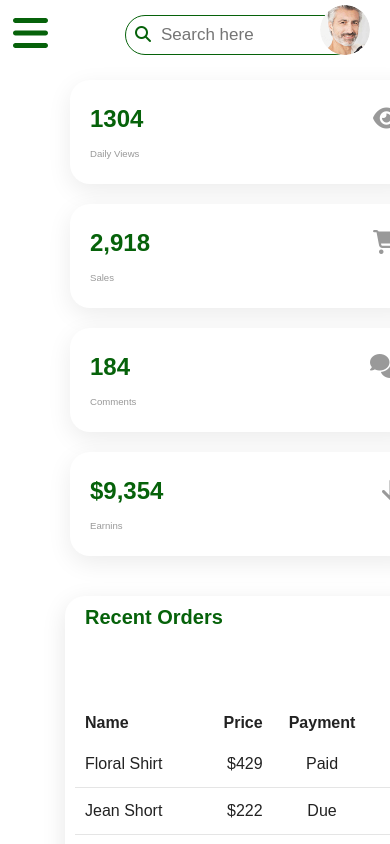
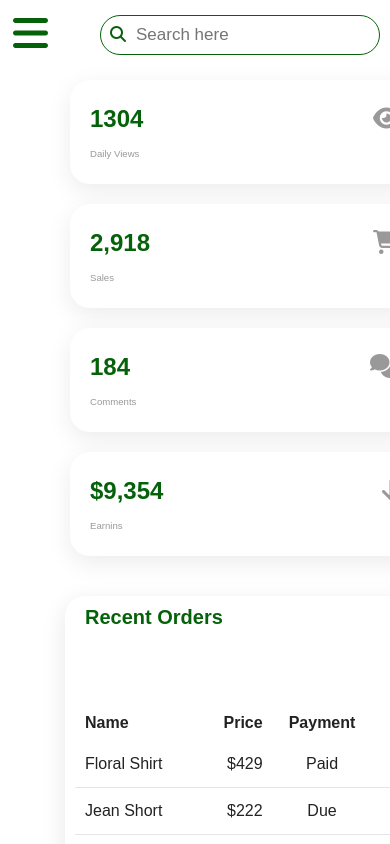
Before and after one commit to Deewan10/adminshop, a React (Create React App) app: page / in a window 390 px wide. Shown: the top 844 px of the page. Built offline with nearby package versions, Linux system fonts and the light colour scheme.

Commit message:
final mobile version

```diff
--- a/src/App.js
+++ b/src/App.js
@@ -17,7 +17,9 @@ function App() {
   return (
     <div className="App">
       <NavBar isNavActive={isNavActive} handleToggleClick={handleToggleClick} />
-      <TopBar />
+      <div  className={`top ${isNavActive ? 'active' : ''}`}>
+        <TopBar />
+      </div>
       <div  className={`main ${isNavActive ? 'active' : ''}`}>
         <CardBox />
         <RecentOrders />
--- a/src/styles.css
+++ b/src/styles.css
@@ -583,14 +583,27 @@ body {
 
 @media (max-width: 450px) {
     .search {
-        width: 250px;
+        width: 300px;
+        margin-left: 70px;
+    }
+    .top.active .search {
+        width: 200px;
         margin-left: 70px;
     }
     .user{
-        top: 0;
+        top: 5px;
         right: 0;
         position: absolute;
-
+        width: 50px;
+        height: 50px;
+        margin-right: -88px;
+    }
+    .top.active .user{
+        top: 5px;
+        right: 0;
+        width: 45px;
+        height: 45px;
+        margin-right: 8px;
     }
     .nav {
         display: none;
@@ -611,6 +624,7 @@ body {
 
     .toggle.active {
         margin-left: 55px;
+        font-size: 35px;
     }
     .toggle {
         left: 0;
@@ -706,14 +720,14 @@ body {
     }
 
     .main.active .pie-container {
-        width: 300px;
+        width: 280px;
         min-width: 100%;
         margin-left: 105px;
         padding: 5px 0px;
         margin-right: -20px;
     }
     .main.active .pie {
-        width: 95%;
+        width: 90%;
     }
 
     .pie-container {
```
